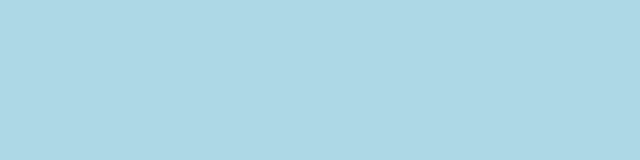
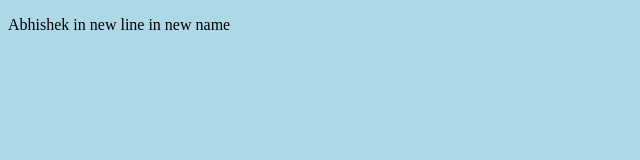
Before and after one commit to Abhshktanwar/abhiproject, a plain HTML site: page index.html in a window 1280 px wide. Shown: the whole page, without its empty margins (0-640 px from the left). Drawn offline with Linux system fonts and the light colour scheme.

Commit message:
updated a index.html with a new a name

```diff
--- a/index.html
+++ b/index.html
@@ -6,5 +6,7 @@
     <title>Document</title>
     <link rel="stylesheet" href="./index.css" />
   </head>
-  <body></body>
+  <body>
+    <p>Abhishek in new line in new name</p>
+  </body>
 </html>
```
